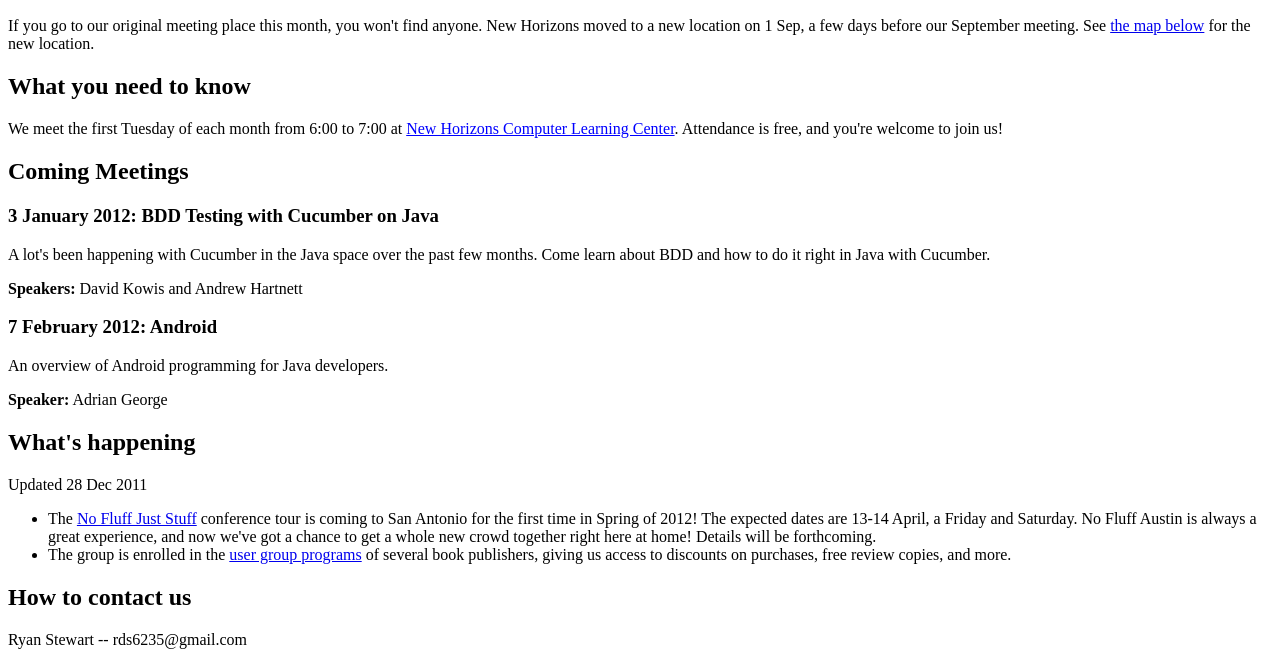
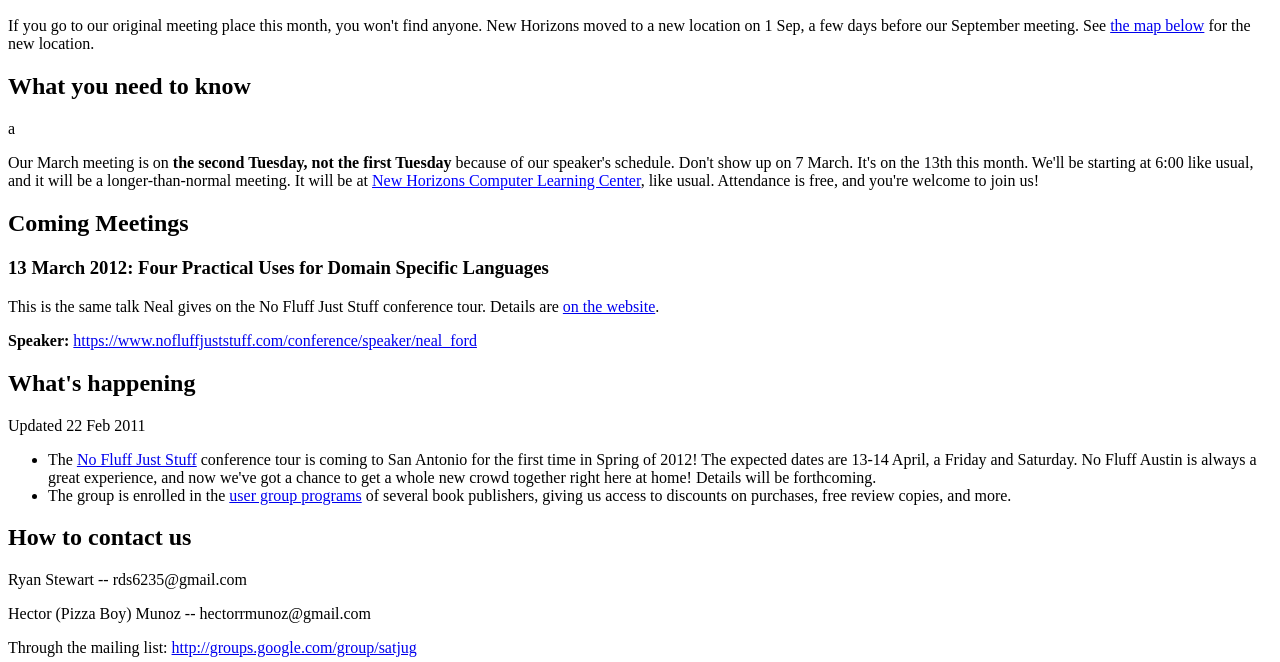
Before and after one commit to satjug/old-java-net, a plain HTML site: page www/index.html in a window 1280 px wide. Shown: the part 96-758 px from the top of the page. Drawn offline with Linux system fonts and the light colour scheme.

Commit message:
update for March meeting
git-svn-id: https://svn.java.net/svn/satjug~svn/trunk@96 2a95e853-3fd2-c543-90e7-81dd431a3a96

```diff
--- a/www/index.html
+++ b/www/index.html
@@ -1,17 +1,14 @@
 <h1>San Antonio JUG @ java.net</h1>
 <h2>New Horizons has MOVED!</h2>
 <p>If you go to our original meeting place this month, you won't find anyone. New Horizons moved to a new location on 1 Sep, a few days before our September meeting. See <a href="#how">the map below</a> for the new location.</p>
-<h2>What you need to know</h2>
-<p>We meet the first Tuesday of each month from 6:00 to 7:00 at <a href="http://maps.google.com/maps?f=q&amp;source=embed&amp;hl=en&amp;geocode=&amp;q=2727+nw+loop+410+san+antonio&amp;sll=29.51077,-98.53716&amp;sspn=0.006863,0.013937&amp;vpsrc=0&amp;ie=UTF8&amp;hq=&amp;hnear=2727+NW+Interstate+410+Loop+Frontage+Rd,+San+Antonio,+Texas+78230&amp;ll=29.51077,-98.53716&amp;spn=0.006863,0.013937&amp;z=14" style="color:#0000FF;text-align:left">New Horizons Computer Learning Center</a>. Attendance is free, and you're welcome to join us!</p>
+<h2>What you need to know</h2>a
+<p>Our March meeting is on <strong>the second Tuesday, not the first Tuesday</strong> because of our speaker's schedule. Don't show up on 7 March. It's on the 13th this month. We'll be starting at 6:00 like usual, and it will be a longer-than-normal meeting. It will be at <a href="http://maps.google.com/maps?f=q&amp;source=embed&amp;hl=en&amp;geocode=&amp;q=2727+nw+loop+410+san+antonio&amp;sll=29.51077,-98.53716&amp;sspn=0.006863,0.013937&amp;vpsrc=0&amp;ie=UTF8&amp;hq=&amp;hnear=2727+NW+Interstate+410+Loop+Frontage+Rd,+San+Antonio,+Texas+78230&amp;ll=29.51077,-98.53716&amp;spn=0.006863,0.013937&amp;z=14" style="color:#0000FF;text-align:left">New Horizons Computer Learning Center</a>, like usual. Attendance is free, and you're welcome to join us!</p>
 <h2>Coming Meetings</h2>
-<h3>3 January 2012: BDD Testing with Cucumber on Java</h3>
-<p>A lot's been happening with Cucumber in the Java space over the past few months. Come learn about BDD and how to do it right in Java with Cucumber.</p>
-<p><strong>Speakers:</strong> David Kowis and Andrew Hartnett</p>
-<h3>7 February 2012: Android</h3>
-<p>An overview of Android programming for Java developers.</p>
-<p><strong>Speaker:</strong> Adrian George</p>
+<h3>13 March 2012: Four Practical Uses for Domain Specific Languages</h3>
+<p>This is the same talk Neal gives on the No Fluff Just Stuff conference tour. Details are <a href="https://www.nofluffjuststuff.com/topics/4_practical_uses_for_domain_specific_languages">on the website</a>.</p>
+<p><strong>Speaker:</strong> <a href="Neal Ford">https://www.nofluffjuststuff.com/conference/speaker/neal_ford</a></p>
 <h2>What's happening</h2>
-<p>Updated 28 Dec 2011</p>
+<p>Updated 22 Feb 2011</p>
 <ul>
 <li>The <a href="http://www.nofluffjuststuff.com">No Fluff Just Stuff</a> conference tour is coming to San Antonio for the first time in Spring of 2012! The expected dates are 13-14 April, a Friday and Saturday. No Fluff Austin is always a great experience, and now we've got a chance to get a whole new crowd together right here at home! Details will be forthcoming.</li>
 <li>The group is enrolled in the <a href="programs.html">user group programs</a> of several book publishers, giving us access to discounts on purchases, free review copies, and more.</li>
@@ -191,6 +188,11 @@
         <td>Android</td>
     </tr>
     <tr>
+        <td>13 Mar 2012</td>
+        <td>Neal Ford, ThoughtWorks</td>
+        <td>Four Practical Uses for Domain Specific Languages</td>
+    </tr>
+    <tr>
         <td>???</td>
         <td>Ravi Hasija, Capital Group</td>
         <td>Scala</td>
```
